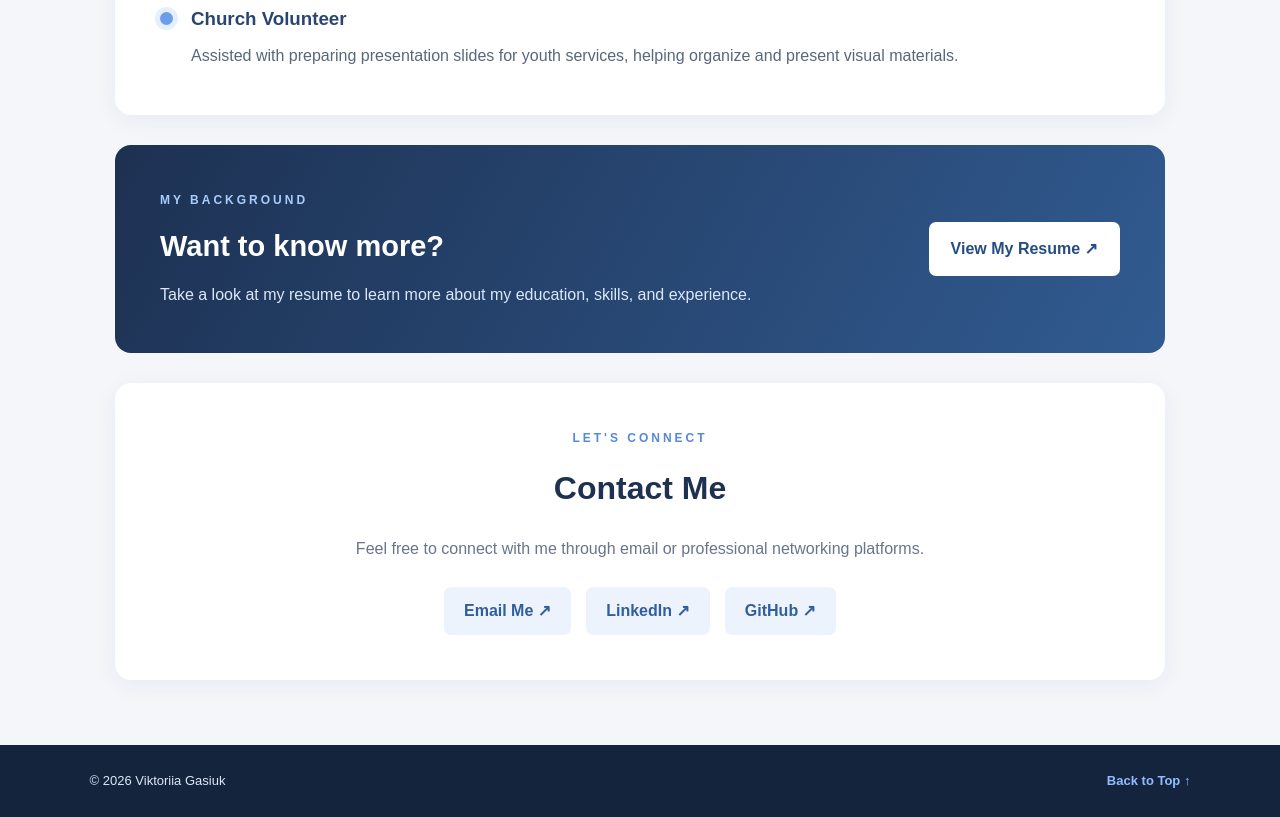
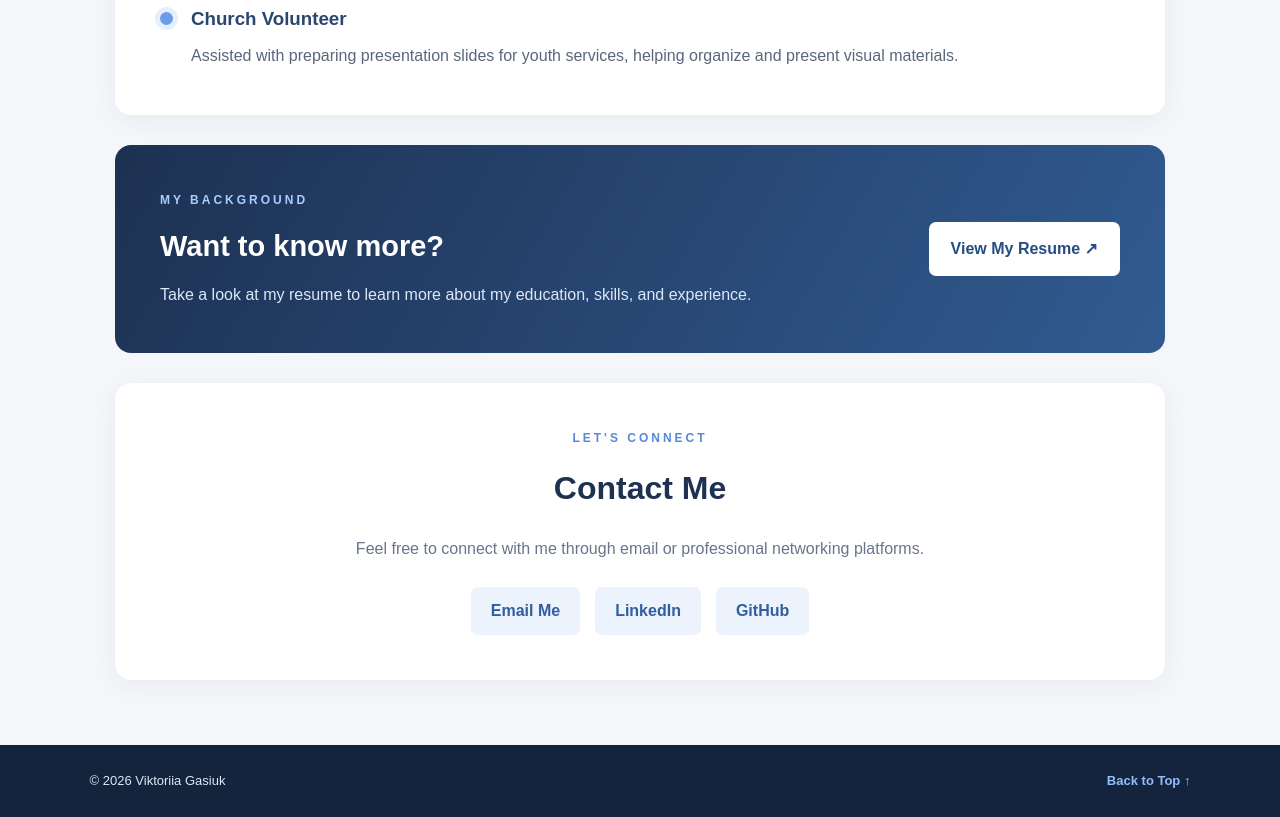
Before and after one commit to viktoriiagasiuk/viktoriiagasiuk.github.io, a plain HTML site: page index.html in a window 1280 px wide. Shown: the part 2827-3644 px from the top of the page. Drawn offline with Linux system fonts and the light colour scheme.

Commit message:
Update contact links in index.html

```diff
--- a/index.html
+++ b/index.html
@@ -290,17 +290,17 @@
             <div class="contact-links">
 
                 <a href="mailto:viktoriiagasiuk@gmail.com">
-                    Email Me ↗
+                    Email Me
                 </a>
 
-                <a href="https://www.linkedin.com/in/viktoriia-gasiuk/"
+                <a href="linkedin.com/in/viktoriia-gasiuk"
                    target="_blank" rel="noopener noreferrer">
-                    LinkedIn ↗
+                    LinkedIn
                 </a>
 
-                <a href="https://github.com/viktoriagasiuk"
+                <a href="https://github.com/viktoriiagasiuk"
                    target="_blank" rel="noopener noreferrer">
-                    GitHub ↗
+                    GitHub
                 </a>
 
             </div>
```
